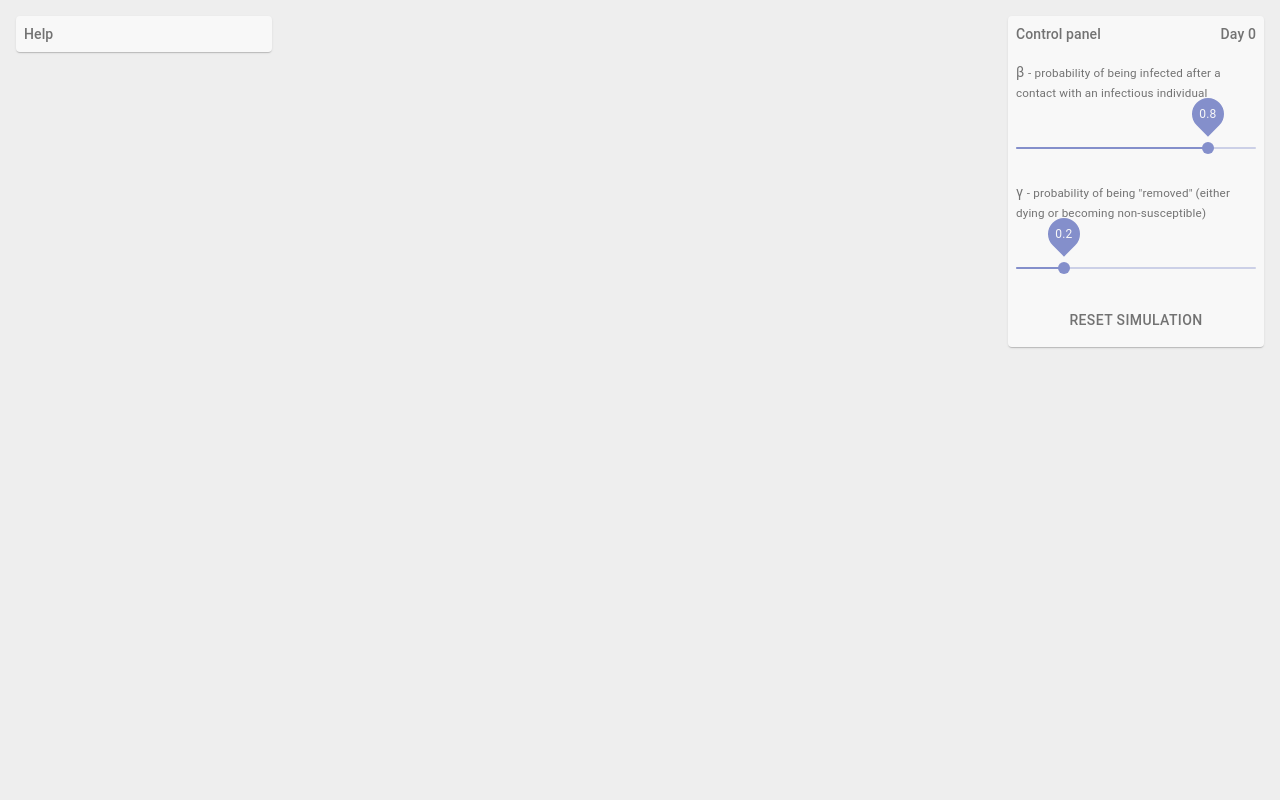
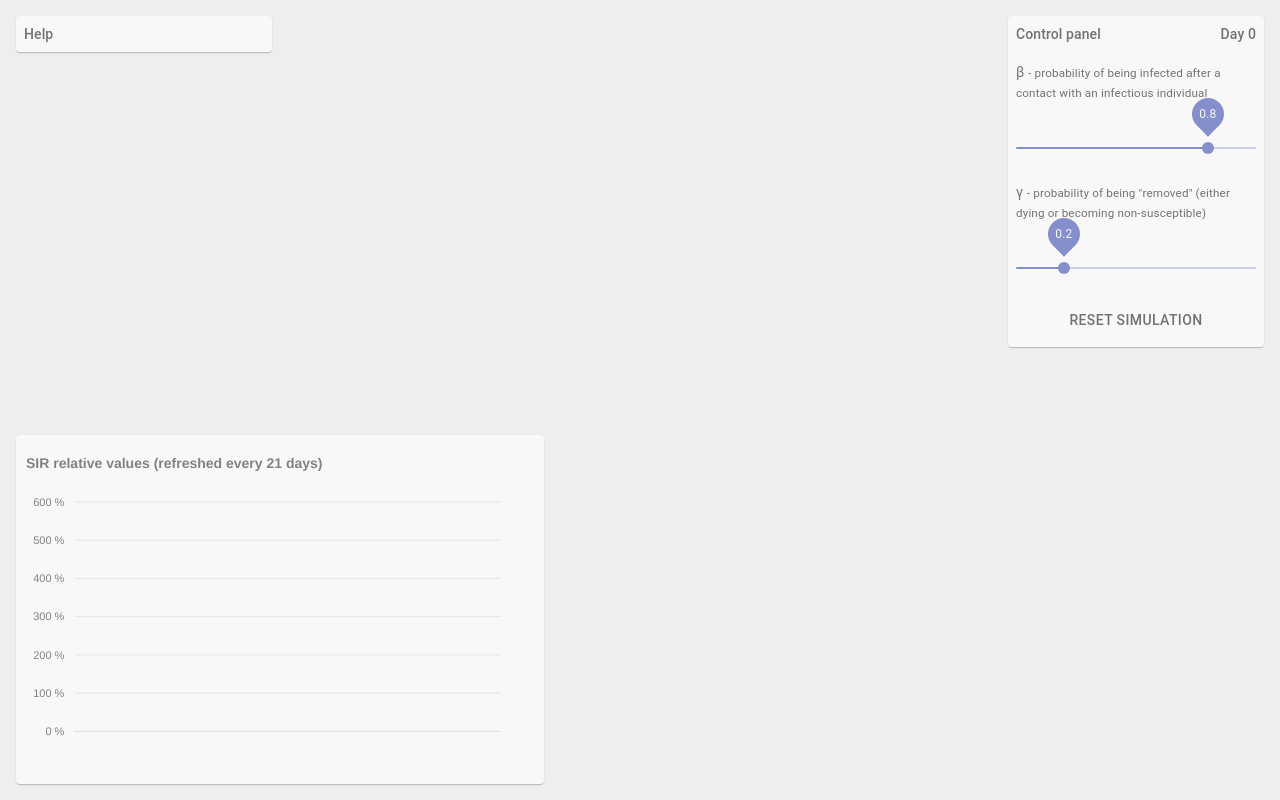
Before and after one commit to zerodays/covid-sir-visualization, a React (Create React App) app: page / in a window 1280 px wide. Built offline with nearby package versions, Linux system fonts and the light colour scheme.

Commit message:
add chart

```diff
--- a/package.json
+++ b/package.json
@@ -7,10 +7,12 @@
     "@testing-library/jest-dom": "^5.11.9",
     "@testing-library/react": "^11.2.5",
     "@testing-library/user-event": "^12.6.3",
+    "apexcharts": "^3.25.0",
     "clsx": "^1.1.1",
     "gh-pages": "^3.1.0",
     "prop-types": "^15.7.2",
     "react": "^17.0.1",
+    "react-apexcharts": "^1.3.7",
     "react-dom": "^17.0.1",
     "react-scripts": "4.0.2",
     "web-vitals": "^1.1.0"
--- a/src/App.js
+++ b/src/App.js
@@ -4,6 +4,8 @@ import { colors } from '@material-ui/core';
 import VisualizationField from './VisualizationField';
 import HelpCard from './HelpCard';
 import ControlPanel from './ControlPanel';
+import ChartView from './ChartView';
+import { grey } from '@material-ui/core/colors';
 
 const RECT_SIZE = 3;
 const SUSCEPTIBLE_COLOR = colors.grey[200];
@@ -42,6 +44,16 @@ const styles = theme => ({
       opacity: 1,
     },
   },
+  chartViewContainer: {
+    position: 'absolute',
+    left: 16,
+    bottom: 16,
+    opacity: 0.6,
+    transition: 'opacity 200ms ease-in-out',
+    '&:hover': {
+      opacity: 1,
+    },
+  },
 });
 
 class App extends Component {
@@ -54,6 +66,9 @@ class App extends Component {
     heightPoints: null,
     betta: 0.8,
     gamma: 0.2,
+    dataS: [],
+    dataI: [],
+    dataR: [],
   };
 
   componentDidMount() {
@@ -91,8 +106,21 @@ class App extends Component {
       this.setState({seedCalled: true});
     }
 
-    field.tick();
-    this.setState(prevState => ({day: prevState.day + 1}));
+    const [s, i, r] = field.tick();
+
+    // refresh data every 21 days
+    if (this.state.day % 21 === 0) {
+      this.setState(prevState => ({
+        day: prevState.day + 1,
+        dataS: [...prevState.dataS, s],
+        dataI: [...prevState.dataI, i],
+        dataR: [...prevState.dataR, r],
+      }));
+    } else {
+      this.setState(prevState => ({
+        day: prevState.day + 1,
+      }));
+    }
   };
 
   onScroll = (e) => {
@@ -107,11 +135,15 @@ class App extends Component {
     this.setState({
       seedCalled: false,
       day: 0,
+      dataS: [],
+      dataI: [],
+      dataR: [],
     }, this.fieldRef.current.reset);
   };
 
   render() {
     const {classes} = this.props;
+
     return <div className={classes.root} onKeyDown={this.iterateWithSeed} onWheel={this.onScroll}>
       <div className={classes.fieldContainer}>
         {
@@ -148,6 +180,13 @@ class App extends Component {
                       onReset={this.onReset}
         />
       </div>
+
+      <div className={classes.chartViewContainer}>
+        <ChartView dataS={this.state.dataS}
+                   dataI={this.state.dataI}
+                   dataR={this.state.dataR}
+        />
+      </div>
     </div>;
   }
 }
--- /dev/null
+++ b/src/ChartView.js
@@ -0,0 +1,77 @@
+import React, { Component } from 'react';
+import { Box, Card, colors, withStyles } from '@material-ui/core';
+import Chart from 'react-apexcharts';
+import PropTypes from 'prop-types';
+
+const styles = ({});
+
+const SUSCEPTIBLE_COLOR = colors.grey[500];
+const INFECTED_COLOR = colors.red[400];
+const REMOVED_COLOR = colors.blue[400];
+
+const options = {
+  colors: [SUSCEPTIBLE_COLOR, INFECTED_COLOR, REMOVED_COLOR],
+  title: {
+    text: 'SIR relative values (refreshed every 21 days)',
+  },
+  animations: {
+    enabled: false,
+  },
+  chart: {
+    type: 'area',
+  },
+  dataLabels: {
+    enabled: false,
+  },
+  stroke: {
+    curve: 'smooth',
+  },
+  xaxis: {
+    type: 'number',
+    tickAmount: 8,
+    labels: {
+      formatter: value => `Day ${value * 21}`,
+    },
+  },
+  yaxis: {
+    labels: {
+      formatter: value => `${Math.round(100 * value)} %`,
+    },
+  },
+  tooltip: {
+    title: 'Day',
+  },
+  markers: {
+    size: 0,
+  },
+};
+
+class ChartView extends Component {
+  render() {
+    return <Card>
+      <Box pr={2} pt={2}>
+        <Chart
+          width={512}
+          options={options}
+          series={[{
+            name: 'Susceptible',
+            data: this.props.dataS,
+          }, {
+            name: 'Infected',
+            data: this.props.dataI,
+          }, {
+            name: 'Removed',
+            data: this.props.dataR,
+          }]}/>
+      </Box>
+    </Card>;
+  }
+}
+
+ChartView.propTypes = {
+  dataS: PropTypes.array.isRequired,
+  dataI: PropTypes.array.isRequired,
+  dataR: PropTypes.array.isRequired,
+};
+
+export default withStyles(styles)(ChartView);
--- a/src/VisualizationField.js
+++ b/src/VisualizationField.js
@@ -61,7 +61,7 @@ class VisualizationField extends Component {
 
     let infectedNeighbours = this.countInfectedNeighbours(field, x, y);
 
-    if (Math.random() < infectedNeighbours * this.props.betta/8) return INFECTED;
+    if (Math.random() < infectedNeighbours * this.props.betta / 8) return INFECTED;
     return SUSCEPTIBLE;
   };
 
@@ -86,23 +86,42 @@ class VisualizationField extends Component {
     const {widthPoints, heightPoints} = this.props;
     let newField = this.emptyField();
 
+    // count each section
+    let s = 0;
+    let i = 0;
+    let r = 0;
+
+    // do the evolution
     for (let y = 0; y < heightPoints; y++) {
       for (let x = 0; x < widthPoints; x++) {
-        newField[y][x] = this.getNewStateForPoint(field, x, y);
+        const newState = this.getNewStateForPoint(field, x, y);
+        newField[y][x] = newState;
+
+        if (newState === SUSCEPTIBLE) s++;
+        else if (newState === INFECTED) i++;
+        else if (newState === REMOVED) r++;
 
         if (newField[y][x] !== field[y][x]) this.paintRect(x, y, newField, canvasContext);
       }
     }
 
-    return newField;
+    // normalize
+    const sum = s + i + r;
+    s /= sum;
+    i /= sum;
+    r /= sum;
+
+    return [newField, s, i, r];
   };
 
   tick = () => {
     let context = this.getCanvasContext();
 
     let startTime = new Date().getTime();
-    field = this.evolve(field, context);
+    const [fieldTmp, s, i, r] = this.evolve(field, context);
+    field = fieldTmp;
     console.log(`time for evolution: ${new Date().getTime() - startTime} ms`);
+    return [s, i, r];
   };
 
   addSeed = (x, y) => {
```
Also changed, not shown: 1 other file (tests, documents, lock files or other folders).
